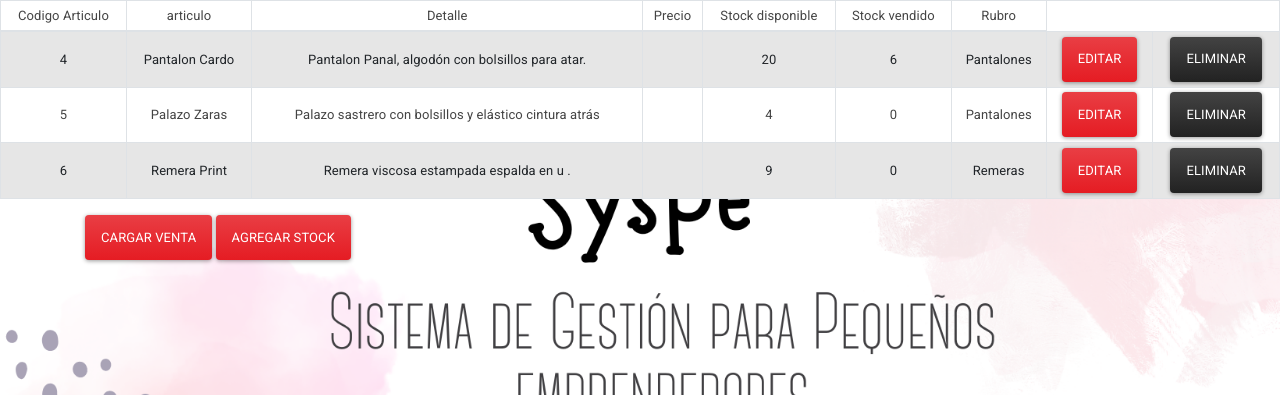
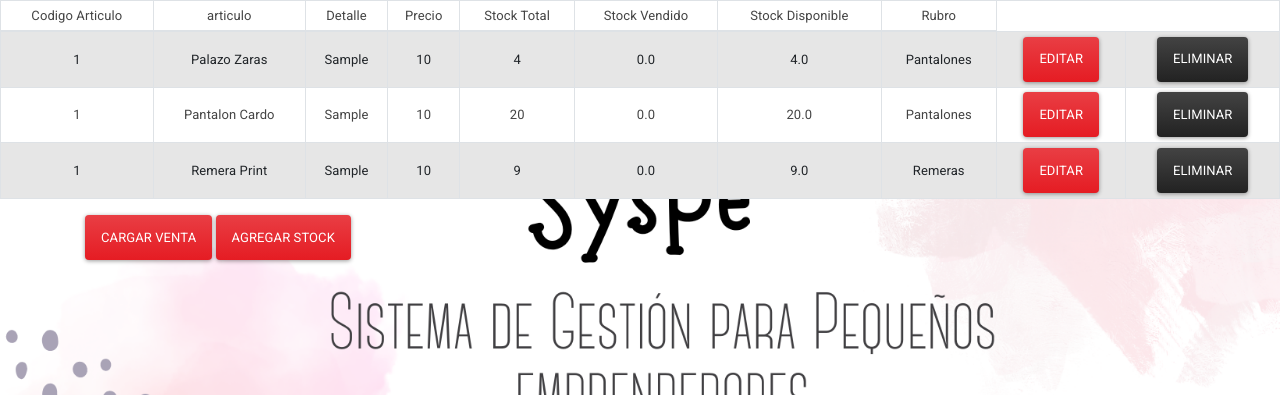
Before and after one commit to analamour/syspe, a Flask app: page /inventario in a window 1280 px wide. Shown: the part 80-475 px from the top of the page. Run offline with Flask 3, Linux system fonts and the light colour scheme; data comes from the database, SQL or seed files in the repository; tables that the repository leaves empty or names only in its code hold one stand-in row (values such as "Sample post"); some libraries are stand-ins or nearby versions.

Commit message:
stock disponible total-vendido

```diff
--- a/app.py
+++ b/app.py
@@ -117,9 +117,19 @@ def add_producto():
 @app.route("/inventario")
 def inventario():
     cur = mysql.connection.cursor()
-    cur.execute('SELECT * FROM articulo')
+    cur.execute('''
+        SELECT
+            a.id_articulo, a.producto, a.detalle, a.precio, a.stockDisponible,
+            IFNULL(SUM(d.cantidad), 0) as stockVendido, a.rubro,
+            (a.stockDisponible - IFNULL(SUM(d.cantidad), 0)) as stockActual
+    FROM articulo a
+    LEFT JOIN detallesPedido d ON a.id_articulo = d.id_articulo
+    GROUP BY a.id_articulo, a.producto, a.detalle, a.precio, a.stockDisponible, a.rubro;
+    ''')
     data = cur.fetchall()
     return render_template('inventario.html', articulo=data)
+
+
 
 @app.route("/delete_articulo/<string:id_articulo>")
 def delete_articulo(id_articulo):
@@ -426,6 +436,13 @@ def crear_pedido():
                 WHERE id_pedido = %s;
             """, (total_pedido, pedido_id))
 
+            # Reducir el stock del artículo
+            cur.execute("""
+                UPDATE articulo
+                SET stockDisponible = stockDisponible - %s
+                WHERE id_articulo = %s;
+            """, (cantidad, producto_id))
+
             mysql.connection.commit()
             flash('Pedido creado con éxito.')
 
--- a/templates/inventario.html
+++ b/templates/inventario.html
@@ -10,8 +10,9 @@
                 <td class="text-center align-middle">articulo</td>
                 <td class="text-center align-middle">Detalle</td>
                 <td class="text-center align-middle">Precio</td>
-                <td class="text-center align-middle">Stock disponible</td>
-                <td class="text-center align-middle">Stock vendido</td>
+                <td class="text-center align-middle">Stock Total</td>
+                <td class="text-center align-middle">Stock Vendido</td>
+                <td class="text-center align-middle">Stock Disponible</td>
                 <td class="text-center align-middle">Rubro</td>
             </tr>
         </thead>
@@ -19,18 +20,20 @@
         <tbody>
             {% for articulo in articulo %}
             <tr>
-                <td class="text-center align-middle">{{ articulo.0 }}</td>
-                <td class="text-center align-middle">{{ articulo.1 }}</td>
-                <td class="text-center align-middle">{{ articulo.2 }}</td>
-                <td class="text-center align-middle">{{ articulo.6 }}</td>
-                <td class="text-center align-middle">{{ articulo.4 }}</td>
-                <td class="text-center align-middle">{{ articulo.3 }}</td>
-                <td class="text-center align-middle">{{ articulo.5 }}</td>
+                <td class="text-center align-middle">{{ articulo.0 }}</td>  <!-- Codigo Articulo -->
+                <td class="text-center align-middle">{{ articulo.1 }}</td>  <!-- articulo -->
+                <td class="text-center align-middle">{{ articulo.2 if articulo.2 != None else 'Sin detalles' }}</td> <!-- _Detalle -->
+                <td class="text-center align-middle">{{ articulo.3 }}</td>  <!-- Precio -->
+                <td class="text-center align-middle">{{ articulo.4 }}</td>  <!-- Stock total -->
+                <td class="text-center align-middle">{{ articulo.5 }}</td>  <!-- Stock vendido -->
+                <td class="text-center align-middle">{{ articulo.7 }}</td>  <!-- Stock Disponible -->
+                <td class="text-center align-middle">{{ articulo.6 }}</td>  <!-- Rubro -->
                 <td class="text-center align-middle"><a href="/edit_articulo/{{articulo.0}}" class="btn btn-danger"> Editar</a></td>
                 <td class="text-center align-middle"><a href="/delete_articulo/{{articulo.0}}" class="btn btn-dark btn-delete-product"> Eliminar</a></td>
             </tr>
             {% endfor %}
         </tbody>
+
     </table>
 
     <div class="container">
```
